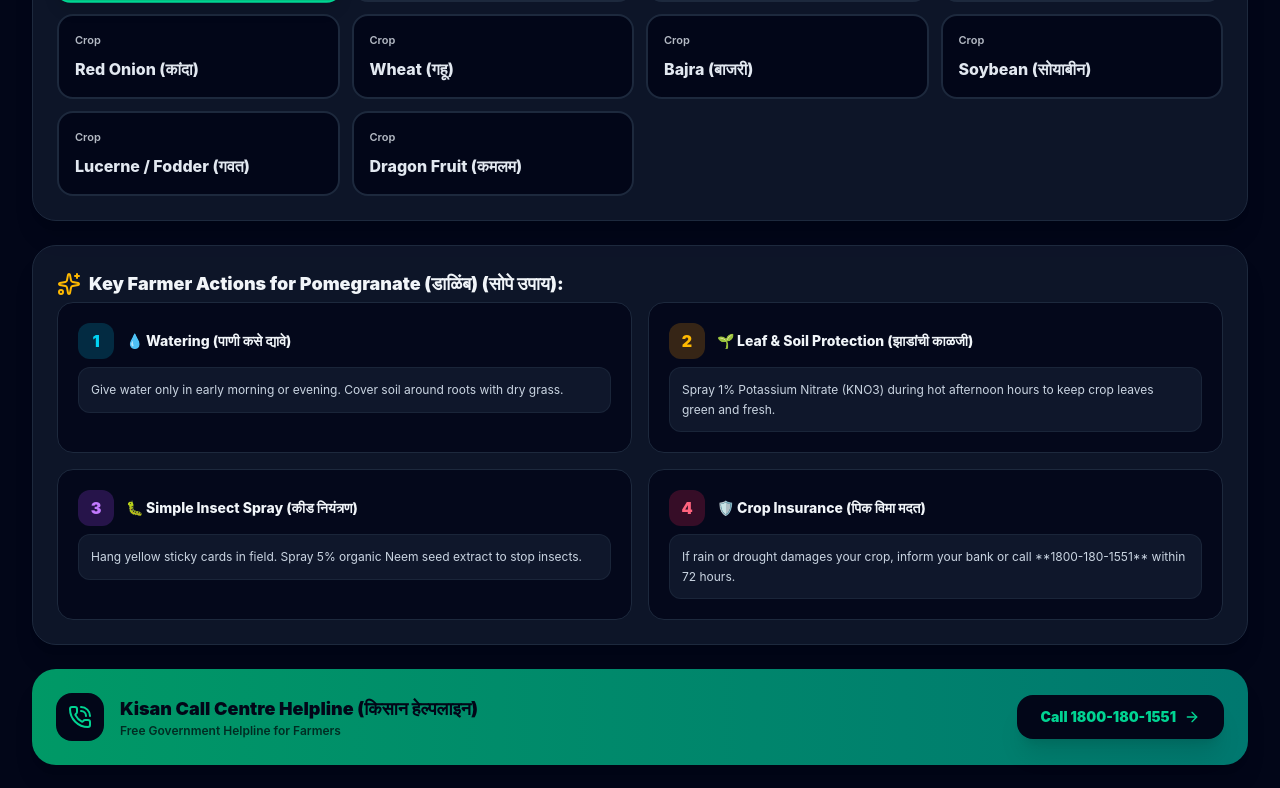
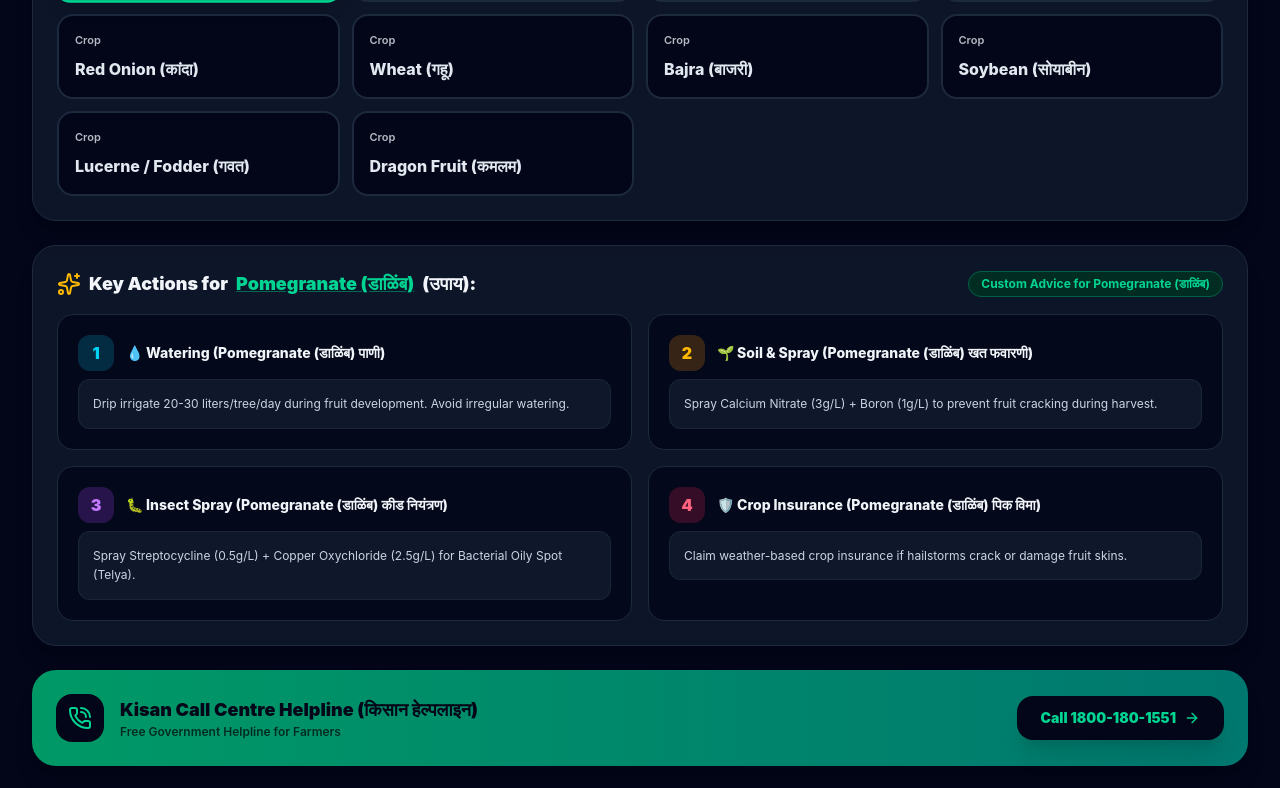
Before and after one commit to beginner12-creater/KrishiDrishti-, a React (Vite) app in the folder client/: page / in a window 1280 px wide. Shown: the part 974-1762 px from the top of the page. Built offline with nearby package versions, Linux system fonts and the light colour scheme; no server answers.

Commit message:
Make all 4 farmer action steps update dynamically according to selected crop

```diff
--- a/client/src/components/FarmerSimpleView.jsx
+++ b/client/src/components/FarmerSimpleView.jsx
@@ -20,14 +20,118 @@ export default function FarmerSimpleView({ village, riskMetrics, onSelectCrop })
 
   const status = getSimpleStatus(overallRiskScore);
 
+  // Dynamic Crop-Specific 4-Step Actions Engine
+  const getCropSpecificActions = (cropName) => {
+    const name = cropName.toLowerCase();
+
+    if (name.includes('cotton') || name.includes('कापूस')) {
+      return {
+        water: "Irrigate during square formation & boll opening. Avoid waterlogging in heavy black soil.",
+        fertilizer: "Spray 1% Magnesium Sulphate (MgSO4) + 19:19:19 to prevent leaf reddening (Lalya disease).",
+        pest: "Install 8 Pink Bollworm pheromone traps/acre. Spray 5% Neem seed kernel extract (NSKE).",
+        insurance: "Inform bank within 72h if unseasonal rain damages open cotton bolls in the field."
+      };
+    }
+    if (name.includes('soybean') || name.includes('सोयाबीन')) {
+      return {
+        water: "Critical irrigation during pod initiation and pod filling stage during monsoon dry spells.",
+        fertilizer: "Spray 2% DAP or Potassium Nitrate (13:0:45) at pod development to increase grain weight.",
+        pest: "Watch for Girdle Beetle & Stem Fly. Spray Chlorantraniliprole 18.5% SC (3ml/10L).",
+        insurance: "Trigger PMFBY insurance claim if dry spell causes severe pod shedding."
+      };
+    }
+    if (name.includes('sugarcane') || name.includes('ऊस')) {
+      return {
+        water: "Drip irrigate every 4-6 days. Trash mulching between rows saves 40% water.",
+        fertilizer: "Apply Zinc Sulphate (25kg/ha) + Ferrous Sulphate to correct iron chlorosis in ratoon cane.",
+        pest: "Release Trichogramma chilonis parasite cards (2 cards/acre) against Early Shoot Borer.",
+        insurance: "Report flood inundation submergence (>48h) to bank for crop insurance claim."
+      };
+    }
+    if (name.includes('pomegranate') || name.includes('डाळिंब') || name.includes('अनार')) {
+      return {
+        water: "Drip irrigate 20-30 liters/tree/day during fruit development. Avoid irregular watering.",
+        fertilizer: "Spray Calcium Nitrate (3g/L) + Boron (1g/L) to prevent fruit cracking during harvest.",
+        pest: "Spray Streptocycline (0.5g/L) + Copper Oxychloride (2.5g/L) for Bacterial Oily Spot (Telya).",
+        insurance: "Claim weather-based crop insurance if hailstorms crack or damage fruit skins."
+      };
+    }
+    if (name.includes('onion') || name.includes('कांदा')) {
+      return {
+        water: "Stop irrigation 15 days before harvesting to improve onion bulb storage and shelf life.",
+        fertilizer: "Apply Sulphur 80% WDG (3g/L) for dark red color, pungency, and disease protection.",
+        pest: "Spray Fipronil 5% SC (2ml/L) for Thrips control. Hang yellow & blue sticky traps.",
+        insurance: "Report unseasonal harvest rain that rots harvested onions in field within 72 hours."
+      };
+    }
+    if (name.includes('grape') || name.includes('द्राक्ष') || name.includes('अंगूर')) {
+      return {
+        water: "Micro-drip irrigation regulated strictly according to cane maturity and berry diameter.",
+        fertilizer: "Spray Gibberellic Acid (GA3) for uniform berry elongation and bunch development.",
+        pest: "Spray Potassium Bicarbonate (5g/L) for Downy Mildew & Powdery Mildew protection.",
+        insurance: "Trigger crop insurance claim for unseasonal Oct-Nov rainfall or frost damage."
+      };
+    }
+    if (name.includes('tomato') || name.includes('टोमॅटो')) {
+      return {
+        water: "Maintain steady soil moisture using drip lines to prevent Blossom End Rot disease.",
+        fertilizer: "Spray Calcium Boron (1.5ml/L) to strengthen fruit walls and prevent fruit cracking.",
+        pest: "Install Pheromone traps for Tomato Pinworm (Tuta absoluta) and yellow traps for Whitefly.",
+        insurance: "Report heavy rain or early blight outbreak damage to insurance officer within 72h."
+      };
+    }
+    if (name.includes('paddy') || name.includes('rice') || name.includes('भात') || name.includes('धान')) {
+      return {
+        water: "Maintain 2-5cm standing water during tillering & flowering. Drain field 10 days before harvest.",
+        fertilizer: "Apply Zinc Sulphate (25kg/ha) baseline to prevent Khaira disease in young rice seedlings.",
+        pest: "Use light traps for Stem Borer and spray Buprofezin 25% SC for Brown Plant Hopper (BPH).",
+        insurance: "Claim PMFBY insurance if floods submerge paddy nursery for more than 5 consecutive days."
+      };
+    }
+    if (name.includes('banana') || name.includes('केळी')) {
+      return {
+        water: "Provide 20-25 liters water/plant/day through drip. Mulch with sugarcane trash around base.",
+        fertilizer: "Spray 1% Potassium Nitrate on banana bunches after flower emergence for bigger fingers.",
+        pest: "Inject Phorate granules into pseudostem to prevent Banana Stem Weevil damage.",
+        insurance: "Trigger crop insurance claim within 72h if summer windstorms blow down trees."
+      };
+    }
+    if (name.includes('guava') || name.includes('पेरू')) {
+      return {
+        water: "Irrigate every 7-10 days during fruit set. Reduce watering during flower induction (Bahar).",
+        fertilizer: "Spray Zinc Sulphate + Borax (0.2%) for larger, sweeter guava fruit development.",
+        pest: "Wrap individual fruits in foam bags to prevent Fruit Fly (Bactrocera) infestation.",
+        insurance: "Claim crop insurance if severe drought causes early fruit drop."
+      };
+    }
+    if (name.includes('turmeric') || name.includes('हळद')) {
+      return {
+        water: "Provide broad bed furrow irrigation every 7 days. Ensure good drainage during monsoon.",
+        fertilizer: "Apply Ferrous Sulphate (10kg/acre) + Micronutrient mixture for deep orange curcumin color.",
+        pest: "Spray Mancozeb (2.5g/L) for Leaf Spot & Rhizome Rot prevention.",
+        insurance: "Inform bank within 72 hours if waterlogging rots turmeric rhizomes in heavy rain."
+      };
+    }
+
+    // Default fallback advice
+    return {
+      water: `Provide protective irrigation during critical flowering & grain formation stages of ${cropName}.`,
+      fertilizer: `Spray 1% Potassium Nitrate (KNO3) during hot dry spells to protect ${cropName} leaves.`,
+      pest: `Install 8-10 Sticky Traps per acre and spray 5% organic Neem seed extract against sucking pests.`,
+      insurance: `Inform bank or call toll-free 1800-180-1551 within 72 hours if weather damages ${cropName}.`
+    };
+  };
+
+  const currentActions = getCropSpecificActions(selectedCrop);
+
   // Get simple language script for Voice Panel
   const getVoiceScript = () => {
     if (voiceLang === 'mr') {
-      return `नमस्कार शेतकरी बंधूंनो! ${village.villageName} गावात आज हवामान ${overallRiskScore > 65 ? 'धोकादायक' : 'सुरक्षित'} आहे. ${selectedCrop} पिकाला संध्याकाळी पाणी द्या आणि कडुनिंब अर्काची फवारणी करा. धन्यवाद!`;
+      return `नमस्कार शेतकरी बंधूंनो! ${village.villageName} गावात आज हवामान ${overallRiskScore > 65 ? 'धोकादायक' : 'सुरक्षित'} आहे. ${selectedCrop} पिकाला: ${currentActions.water} धन्यवाद!`;
     } else if (voiceLang === 'hi') {
-      return `नमस्कार किसान भाइयों! ${village.villageName} गाँव में आज मौसम ${overallRiskScore > 65 ? 'जोखिम भरा' : 'सुरक्षित'} है। ${selectedCrop} फसल को शाम को पानी दें और नीम अर्क छिड़कें। धन्यवाद!`;
+      return `नमस्कार किसान भाइयों! ${village.villageName} गाँव में आज मौसम ${overallRiskScore > 65 ? 'जोखिम भरा' : 'सुरक्षित'} है। ${selectedCrop} फसल के लिए: ${currentActions.water} धन्यवाद!`;
     } else {
-      return `Hello Farmer brother! In ${village.villageName} village today, climate conditions are ${overallRiskScore > 65 ? 'risky' : 'good'}. Irrigate ${selectedCrop} in evening and spray organic Neem extract. Thank you!`;
+      return `Hello Farmer brother! In ${village.villageName} village today, climate conditions are ${overallRiskScore > 65 ? 'risky' : 'good'}. For your ${selectedCrop} crop: ${currentActions.water} Thank you!`;
     }
   };
 
@@ -51,8 +155,6 @@ export default function FarmerSimpleView({ village, riskMetrics, onSelectCrop })
     setIsSpeaking(true);
     window.speechSynthesis.speak(utterance);
   };
-
-  const cropInfo = cropVulnerability.find(c => c.cropName === selectedCrop) || cropVulnerability[0];
 
   return (
     <div className="space-y-6">
@@ -203,12 +305,17 @@ export default function FarmerSimpleView({ village, riskMetrics, onSelectCrop })
         </div>
       </div>
 
-      {/* 3. NON-TECHNICAL 4-STEP ACTION PLAN FOR FARMERS */}
+      {/* 3. DYNAMIC 4-STEP ACTION PLAN FOR SELECTED CROP */}
       <div className="bg-slate-900/90 border border-slate-800 p-5 sm:p-6 rounded-3xl shadow-xl space-y-4">
-        <h3 className="text-base sm:text-lg font-black text-slate-100 mb-1 flex items-center gap-2">
-          <Sparkles className="w-6 h-6 text-amber-400" />
-          Key Farmer Actions for {selectedCrop} (सोपे उपाय):
-        </h3>
+        <div className="flex items-center justify-between">
+          <h3 className="text-base sm:text-lg font-black text-slate-100 flex items-center gap-2">
+            <Sparkles className="w-6 h-6 text-amber-400" />
+            Key Actions for <span className="text-emerald-400 underline decoration-emerald-500/50">{selectedCrop}</span> (उपाय):
+          </h3>
+          <span className="text-xs bg-emerald-950 text-emerald-400 px-3 py-1 rounded-full border border-emerald-800 font-bold hidden sm:inline">
+            Custom Advice for {selectedCrop}
+          </span>
+        </div>
 
         <div className="grid grid-cols-1 md:grid-cols-2 gap-4">
 
@@ -218,12 +325,10 @@ export default function FarmerSimpleView({ village, riskMetrics, onSelectCrop })
               <div className="w-9 h-9 rounded-xl bg-cyan-500/20 text-cyan-400 flex items-center justify-center font-black text-base">
                 1
               </div>
-              <h4 className="text-sm font-extrabold text-slate-100">💧 Watering (पाणी कसे द्यावे)</h4>
+              <h4 className="text-sm font-extrabold text-slate-100">💧 Watering ({selectedCrop} पाणी)</h4>
             </div>
-            <p className="text-xs text-slate-300 leading-relaxed bg-slate-900 p-3 rounded-xl border border-slate-800/80">
-              {subIndices.droughtIndex > 50
-                ? 'Give water only in early morning or evening. Cover soil around roots with dry grass.'
-                : 'Water your crops normally. Do not flood the roots.'}
+            <p className="text-xs text-slate-300 leading-relaxed bg-slate-900 p-3.5 rounded-xl border border-slate-800/80">
+              {currentActions.water}
             </p>
           </div>
 
@@ -233,10 +338,10 @@ export default function FarmerSimpleView({ village, riskMetrics, onSelectCrop })
               <div className="w-9 h-9 rounded-xl bg-amber-500/20 text-amber-400 flex items-center justify-center font-black text-base">
                 2
               </div>
-              <h4 className="text-sm font-extrabold text-slate-100">🌱 Leaf & Soil Protection (झाडांची काळजी)</h4>
+              <h4 className="text-sm font-extrabold text-slate-100">🌱 Soil & Spray ({selectedCrop} खत फवारणी)</h4>
             </div>
-            <p className="text-xs text-slate-300 leading-relaxed bg-slate-900 p-3 rounded-xl border border-slate-800/80">
-              Spray 1% Potassium Nitrate (KNO3) during hot afternoon hours to keep crop leaves green and fresh.
+            <p className="text-xs text-slate-300 leading-relaxed bg-slate-900 p-3.5 rounded-xl border border-slate-800/80">
+              {currentActions.fertilizer}
             </p>
           </div>
 
@@ -246,10 +351,10 @@ export default function FarmerSimpleView({ village, riskMetrics, onSelectCrop })
               <div className="w-9 h-9 rounded-xl bg-purple-500/20 text-purple-400 flex items-center justify-center font-black text-base">
                 3
               </div>
-              <h4 className="text-sm font-extrabold text-slate-100">🐛 Simple Insect Spray (कीड नियंत्रण)</h4>
+              <h4 className="text-sm font-extrabold text-slate-100">🐛 Insect Spray ({selectedCrop} कीड नियंत्रण)</h4>
             </div>
-            <p className="text-xs text-slate-300 leading-relaxed bg-slate-900 p-3 rounded-xl border border-slate-800/80">
-              Hang yellow sticky cards in field. Spray 5% organic Neem seed extract to stop insects.
+            <p className="text-xs text-slate-300 leading-relaxed bg-slate-900 p-3.5 rounded-xl border border-slate-800/80">
+              {currentActions.pest}
             </p>
           </div>
 
@@ -259,10 +364,10 @@ export default function FarmerSimpleView({ village, riskMetrics, onSelectCrop })
               <div className="w-9 h-9 rounded-xl bg-rose-500/20 text-rose-400 flex items-center justify-center font-black text-base">
                 4
               </div>
-              <h4 className="text-sm font-extrabold text-slate-100">🛡️ Crop Insurance (पिक विमा मदत)</h4>
+              <h4 className="text-sm font-extrabold text-slate-100">🛡️ Crop Insurance ({selectedCrop} पिक विमा)</h4>
             </div>
-            <p className="text-xs text-slate-300 leading-relaxed bg-slate-900 p-3 rounded-xl border border-slate-800/80">
-              If rain or drought damages your crop, inform your bank or call **1800-180-1551** within 72 hours.
+            <p className="text-xs text-slate-300 leading-relaxed bg-slate-900 p-3.5 rounded-xl border border-slate-800/80">
+              {currentActions.insurance}
             </p>
           </div>
 
```
